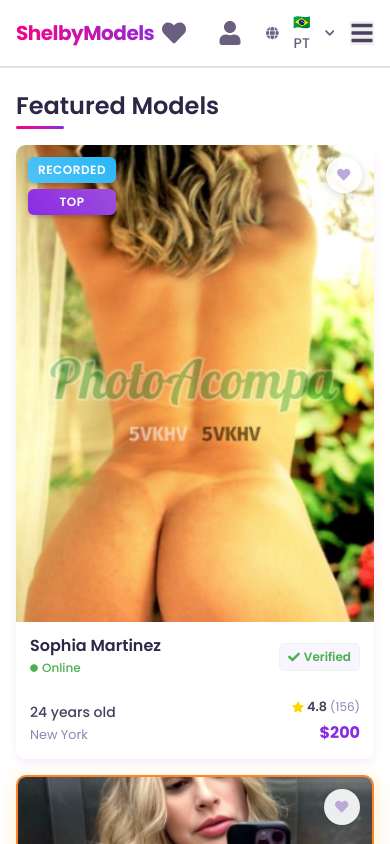
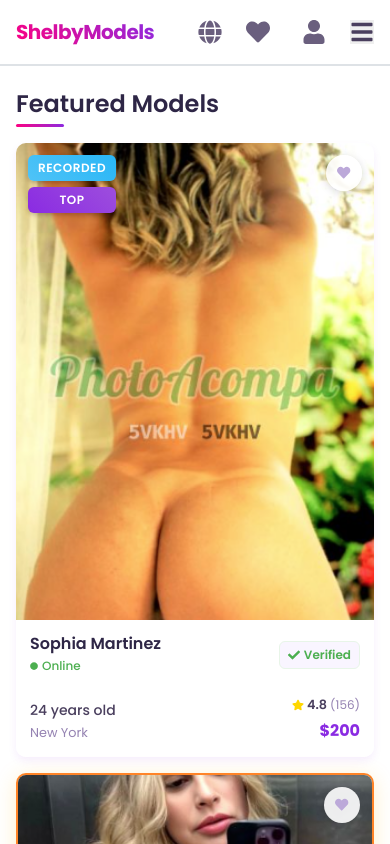
Before and after one commit to rodrigomarcell/ShelbyModels.Frontend, a React (Vite) app: page / in a window 390 px wide. Shown: the top 844 px of the page. Built offline with nearby package versions, Linux system fonts and the light colour scheme.

Commit message:
Adiciona estilos responsivos ao LanguageSwitcher, ocultando a linguagem atual em telas menores e ajustando tamanhos de fonte e espaçamento dos botões. Atualiza a estrutura do componente para melhor acessibilidade e visualização em dispositivos móveis.

```diff
--- a/src/components/LanguageSwitcher/LanguageSwitcher.css
+++ b/src/components/LanguageSwitcher/LanguageSwitcher.css
@@ -84,6 +84,21 @@
 }
 
 /* Responsive */
+@media (max-width: 992px) {
+  .current-language-desktop {
+    display: none;
+  }
+
+  .language-button {
+    gap: 0;
+    font-size: 1.5rem;
+  }
+
+  .globe-icon {
+    font-size: 1.5rem;
+  }
+}
+
 @media (max-width: 768px) {
   .language-dropdown {
     right: -1rem;
--- a/src/components/LanguageSwitcher/LanguageSwitcher.jsx
+++ b/src/components/LanguageSwitcher/LanguageSwitcher.jsx
@@ -29,10 +29,12 @@ function LanguageSwitcher() {
         aria-controls="language-dropdown"
       >
         <FaGlobe className="globe-icon" />
-        <span className="current-language">
-          {currentLanguage.flag} {currentLanguage.code.toUpperCase()}
+        <span className="current-language-desktop">
+          <span className="current-language">
+            {currentLanguage.flag} {currentLanguage.code.toUpperCase()}
+          </span>
+          <FaChevronDown className={`chevron-icon ${isOpen ? 'open' : ''}`} />
         </span>
-        <FaChevronDown className={`chevron-icon ${isOpen ? 'open' : ''}`} />
       </button>
 
       {isOpen && (
--- a/src/components/header/Header.jsx
+++ b/src/components/header/Header.jsx
@@ -40,6 +40,7 @@ function Header({ favoritesCount = 0 }) {
             </Link>
 
             <div className="header-actions">
+            <LanguageSwitcher />
               <Link to="/post-ad" className="btn btn-publish">
                 {t('header.publishAd')}
               </Link>
@@ -60,7 +61,6 @@ function Header({ favoritesCount = 0 }) {
                 </button>
                 {/* Lógica do menu dropdown do usuário pode ser adicionada aqui */}
               </div>
-              <LanguageSwitcher />
               <button
                 className="menu-toggle"
                 onClick={toggleMenu}
```
